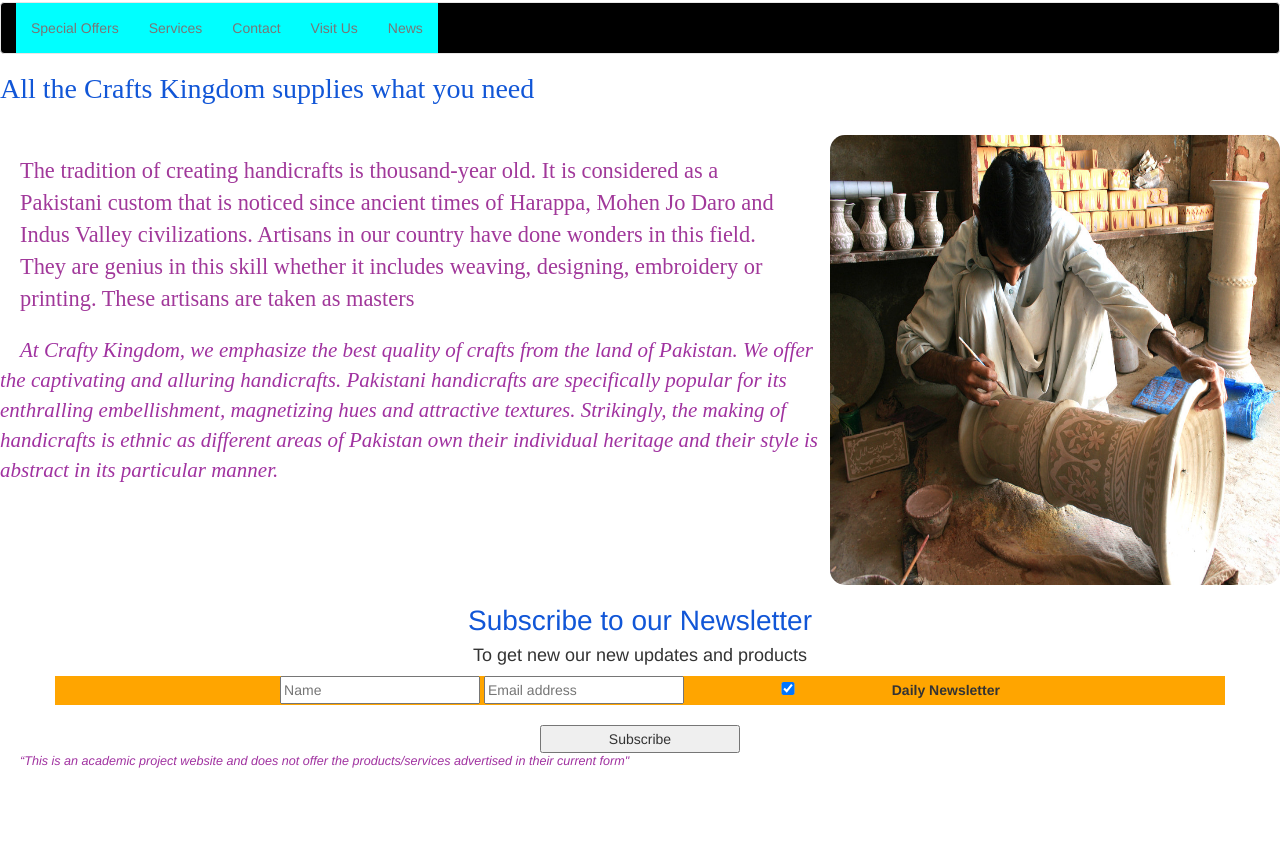
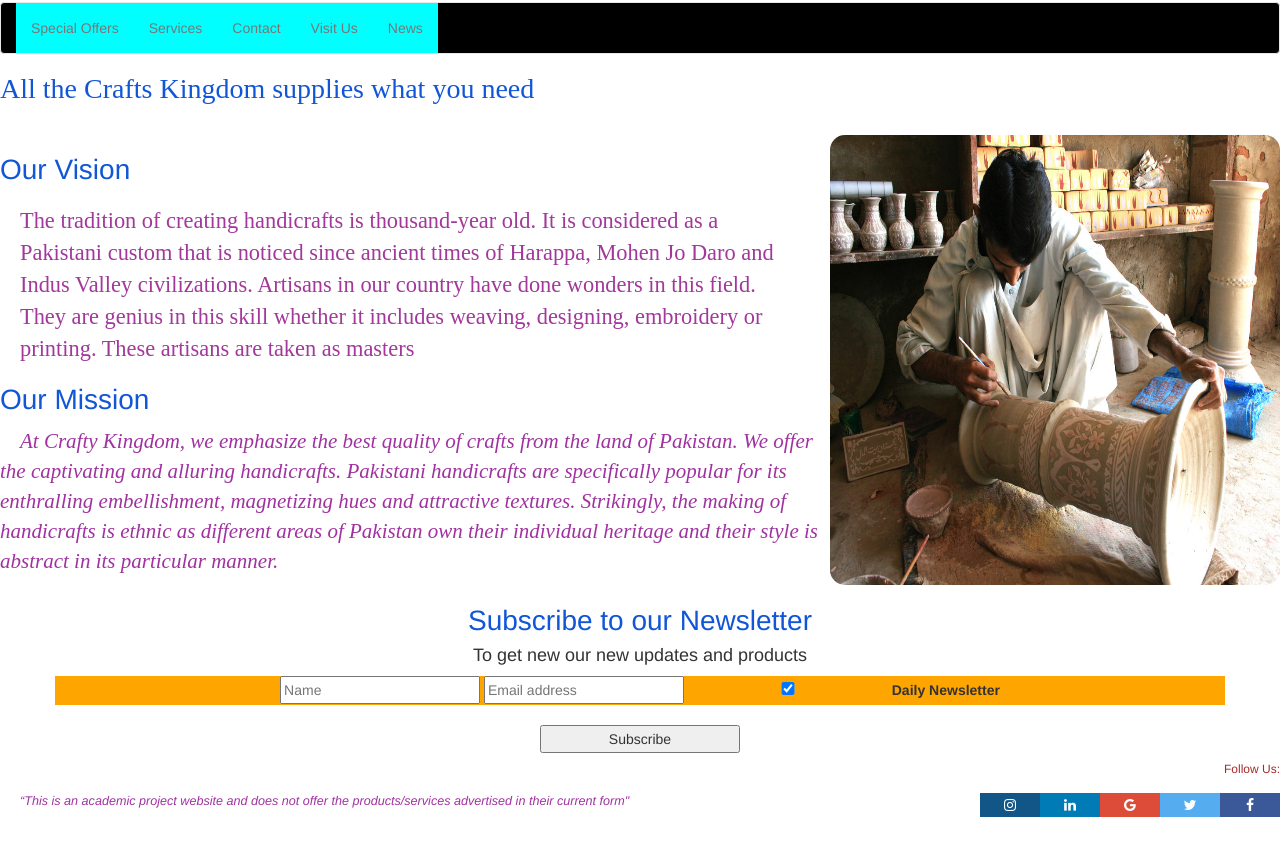
Before and after one commit to BP0026218/Formative, a plain HTML site: page About Us.html in a window 1280 px wide. Shown: the part 334-1190 px from the top of the page. Drawn offline with Linux system fonts and the light colour scheme.

Commit message:
Update About Us.html

```diff
--- a/About Us.html
+++ b/About Us.html
@@ -12,6 +12,11 @@
     <link href="css/bootstrap.min.css" rel="stylesheet">
 
     <link href="css/YourStyle.css" rel="stylesheet">
+
+     <title>Font Awesome Icons</title>
+<meta name="viewport" content="width=device-width, initial-scale=1">
+<link rel="stylesheet" href="https://cdnjs.cloudflare.com/ajax/libs/font-awesome/4.7.0/css/font-awesome.min.css">
+ <link rel="stylesheet" href="https://cdnjs.cloudflare.com/ajax/libs/font-awesome/4.7.0/css/font-awesome.min.css">
 
 
 </head>
@@ -63,7 +68,7 @@
   width="450">
 </div>
 
-
+<h2>Our Vision</h2>
 <p style="font-family:Monotype Corsiva">
 The tradition of creating handicrafts is thousand-year old. It is considered as
 a Pakistani custom that is noticed since ancient times of Harappa,
@@ -73,13 +78,13 @@ includes weaving, designing, embroidery or printing. These artisans are
 taken as masters</p>
 
 
-
+<h2>Our Mission</h2>
 <i style="font-family:Monotype Corsiva">
-At Crafty Kingdom, we emphasize the best quality of crafts from the land of Pakistan. We offer the captivating
-and alluring handicrafts. Pakistani handicrafts are specifically popular for its enthralling embellishment,
-magnetizing hues and attractive textures. Strikingly, the making of handicrafts is ethnic as different areas of Pakistan
-own their individual heritage and their style is abstract in its
-particular manner.</i>
+At Crafty Kingdom, we emphasize the best quality of crafts from the land of Pakistan.
+We offer the captivating and alluring handicrafts. Pakistani handicrafts are specifically popular for
+its enthralling embellishment, magnetizing hues and attractive textures. Strikingly,
+the making of handicrafts is ethnic as different areas of Pakistan own their individual heritage and
+their style is abstract in its particular manner.</i>
 
 
      <script src="js/jquery.js"></script>
@@ -128,7 +133,16 @@ particular manner.</i>
 
 
 
-
+	<div>
+<h6 style="float: right;">Follow Us:</h6>
+<br>
+<br>
+<a style="float: right"; href="#" class="fa fa-facebook"></a>
+<a style="float: right"; href="#" class="fa fa-twitter"></a>
+<a style="float: right"; href="#" class="fa fa-google"></a>
+<a style="float: right"; href="#" class="fa fa-linkedin"></a>
+<a style="float: right"; href="#" class="fa fa-instagram"></a>
+</div>
 <footer>
 
   <i>“This is an academic project website and does not offer the
```
